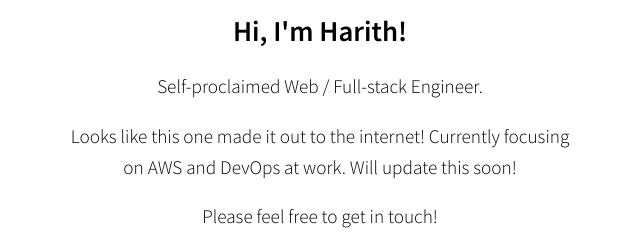
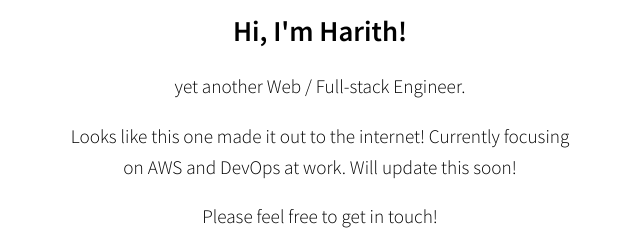
Before and after one commit to aharith/aharith.github.io, a plain HTML site: page index.html in a window 1280 px wide. Shown: the part 381-621 px from the top of the page, 320-960 px from the left. Drawn offline with Linux system fonts and the light colour scheme; some icons are missing.

Commit message:
Update index.html

```diff
--- a/index.html
+++ b/index.html
@@ -52,7 +52,7 @@
 
       <!-- Text -->
       <h1>Hi, I'm Harith!</h1>
-      <p>Self-proclaimed Web / Full-stack Engineer.</p>
+      <p>yet another Web / Full-stack Engineer.</p>
       <p>
         Looks like this one made it out to the internet! Currently focusing on AWS
         and DevOps at work. Will update this soon!
```
